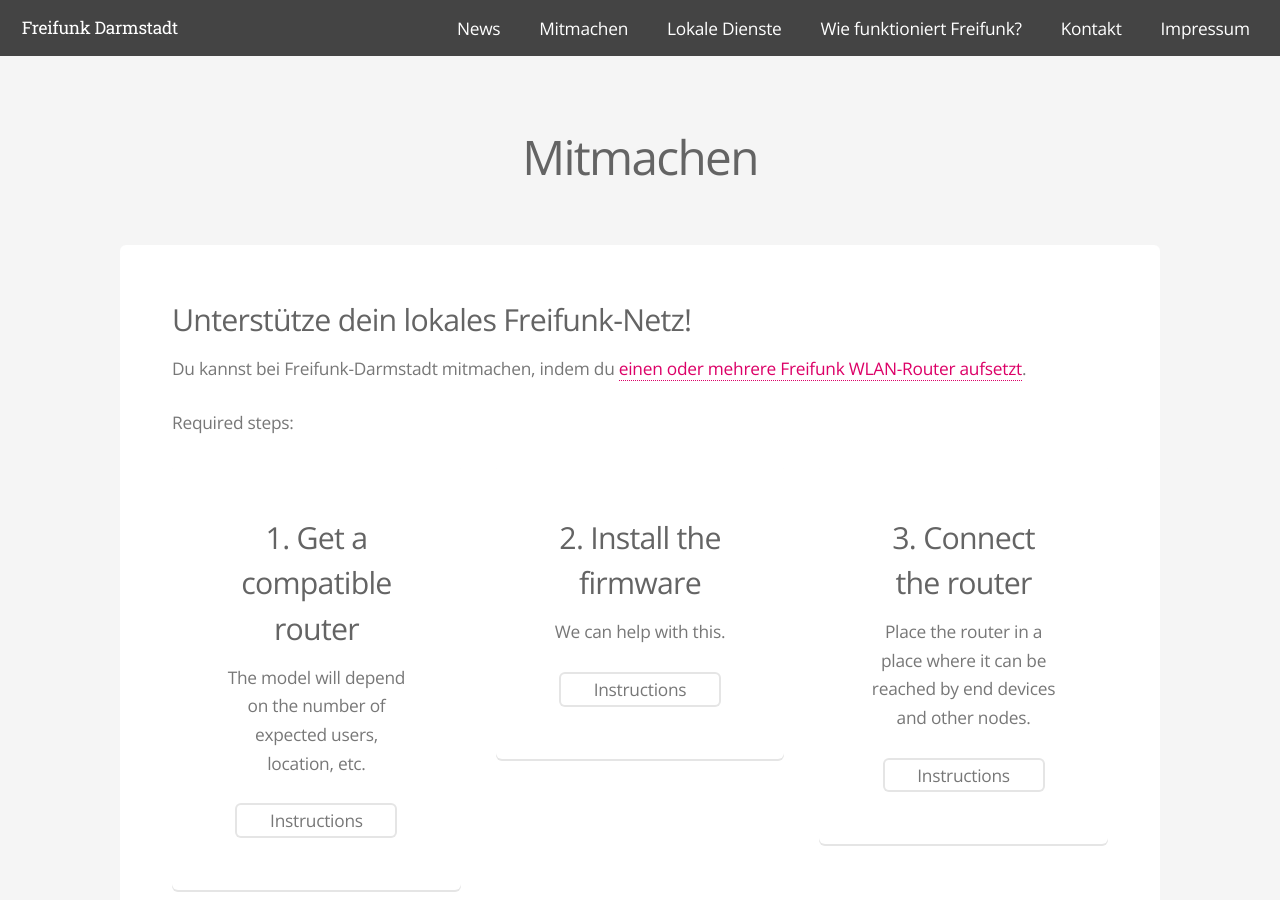
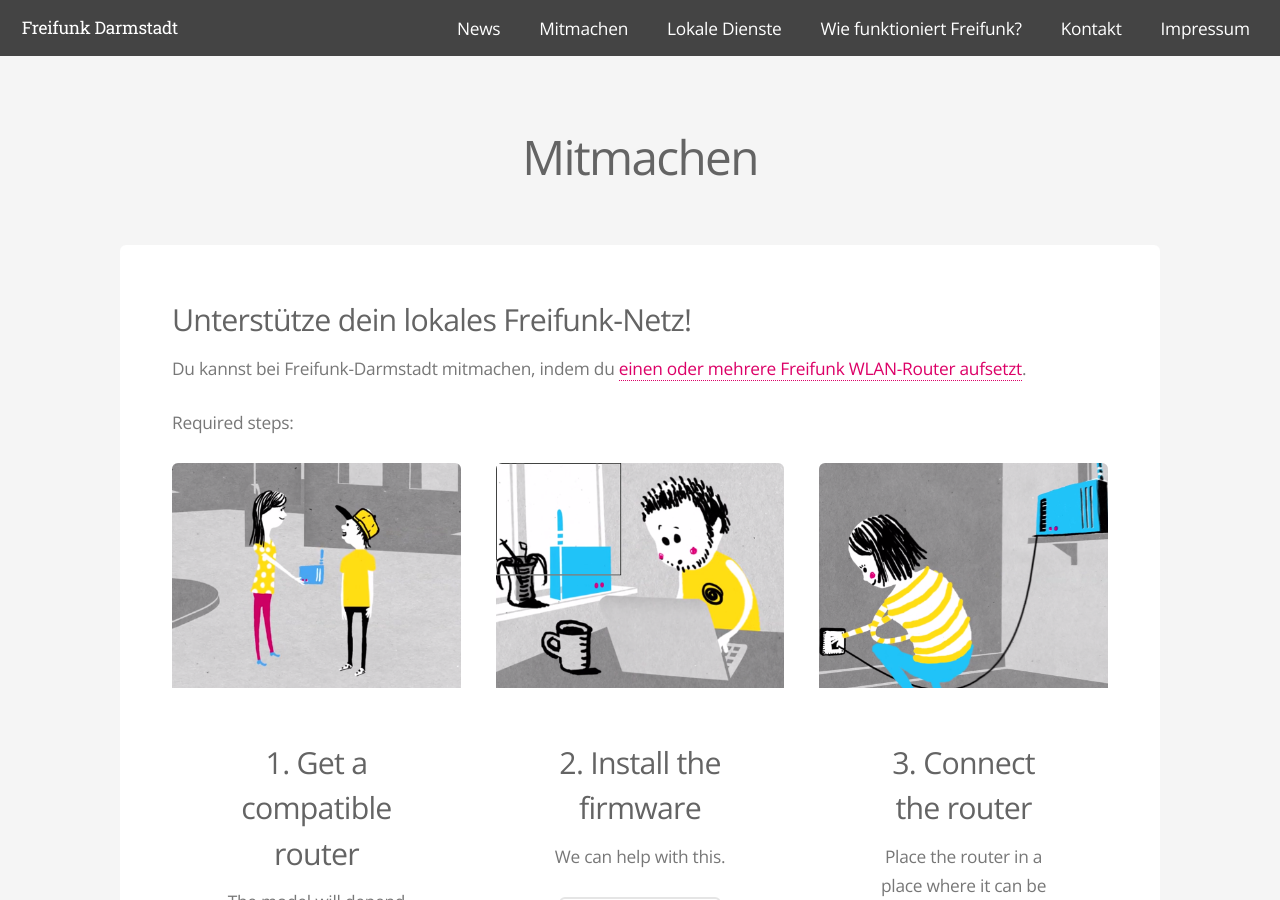
Before and after one commit to mdrenger/darmstadt.freifunk.net, a Jekyll site: the page built from pages/mitmachen.md, in a window 1280 px wide and 900 px high. Built offline with Jekyll 4.4.1, drawn with Linux system fonts in a browser that asks for light colours.

Commit message:
fixed image path

```diff
--- a/pages/mitmachen.md
+++ b/pages/mitmachen.md
@@ -19,7 +19,7 @@
 	<div class="4u 12u(2)">
 
 		<section class="box special">
-			<span class="image featured"><img src="images/get.png" alt="" /></span>
+			<span class="image featured"><img src="../images/get.png" alt="" /></span>
 			<h3>1. Get a compatible router</h3>
 			<p>The model will depend on the number of expected users, location, etc.</p>
 			<ul class="actions">
@@ -31,7 +31,7 @@
 	<div class="4u 12u(2)">
 
 		<section class="box special">
-			<span class="image featured"><img src="images/install.png" alt="" /></span>
+			<span class="image featured"><img src="../images/install.png" alt="" /></span>
 			<h3>2. Install the firmware</h3>
 			<p>We can help with this.</p>
 			<ul class="actions">
@@ -43,7 +43,7 @@
 	<div class="4u 12u(2)">
 
 		<section class="box special">
-			<span class="image featured"><img src="images/setup.png" alt="" /></span>
+			<span class="image featured"><img src="../images/setup.png" alt="" /></span>
 			<h3>3. Connect the router</h3>
 			<p>Place the router in a place where it can be reached by end devices and other nodes.</p>
 			<ul class="actions">
```
